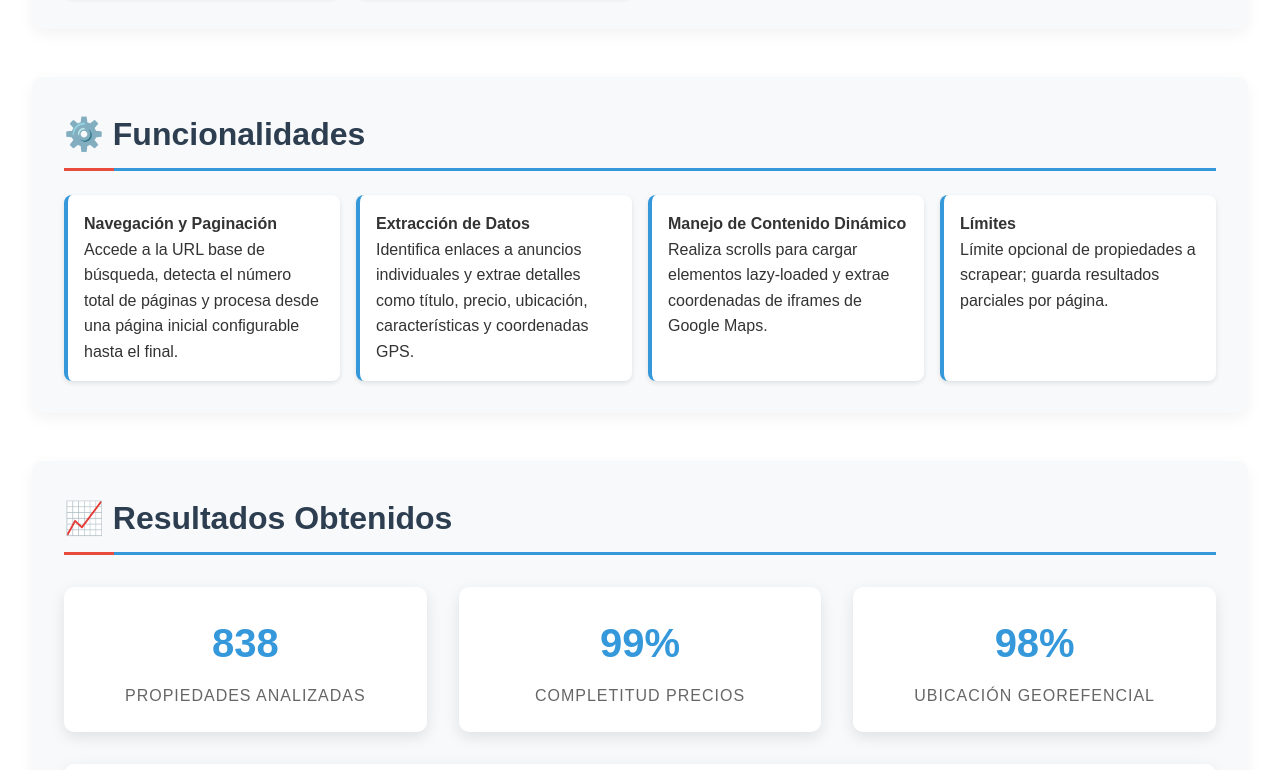
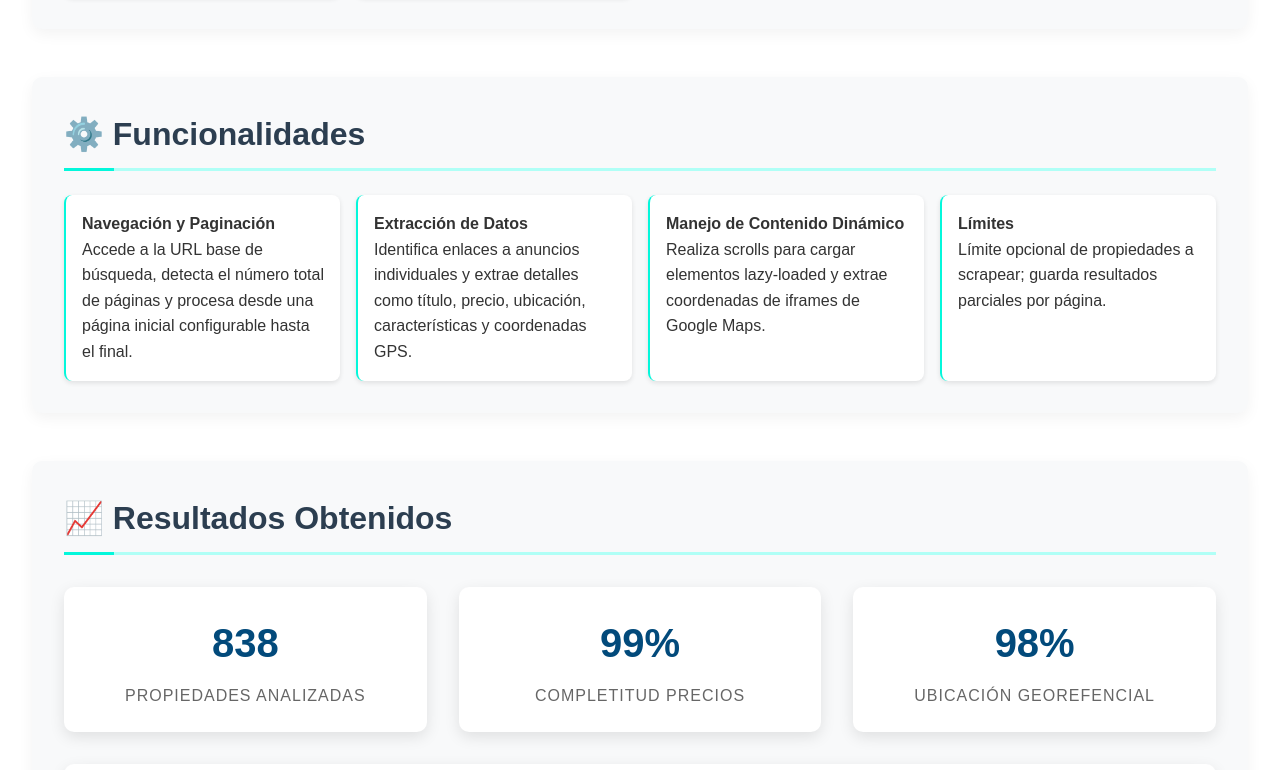
Before and after one commit to JuanPaillaguala/An-lisis-de-Mercado-Inmobiliario-en-Puerto-Montt, a plain HTML site: page index.html in a window 1280 px wide. Shown: the part 1550-2320 px from the top of the page. Drawn offline with Linux system fonts and the light colour scheme.

Commit message:
Add files via upload

```diff
--- a/style.css
+++ b/style.css
@@ -7,7 +7,7 @@
 body {
     font-family: 'Arial', sans-serif;
     line-height: 1.6;
-    background: linear-gradient(135deg, #667eea 0%, #ffffff 100%);
+    background: linear-gradient(135deg, #2c3e50 0%, #ffffff 100%);
     min-height: 100vh;
     color: #333;
 }
@@ -87,7 +87,7 @@ h2 {
     color: #2c3e50;
     font-size: 2rem;
     margin-bottom: 1.5rem;
-    border-bottom: 3px solid #3498db;
+    border-bottom: 3px solid #b0fff6;
     padding-bottom: 0.5rem;
     position: relative;
 }
@@ -99,7 +99,7 @@ h2::after {
     left: 0;
     width: 50px;
     height: 3px;
-    background: #e74c3c;
+    background: #04f7db;
 }
 
 p {
@@ -120,7 +120,7 @@ p {
     background: white;
     padding: 1rem;
     border-radius: 8px;
-    border-left: 4px solid #3498db;
+    border-left: 2px solid #04f7db;
     box-shadow: 0 2px 5px rgba(0,0,0,0.1);
 }
 
@@ -142,7 +142,7 @@ p {
 .result-number {
     font-size: 2.5rem;
     font-weight: bold;
-    color: #3498db;
+    color: #024a7b;
     margin-bottom: 0.5rem;
 }
 
```
